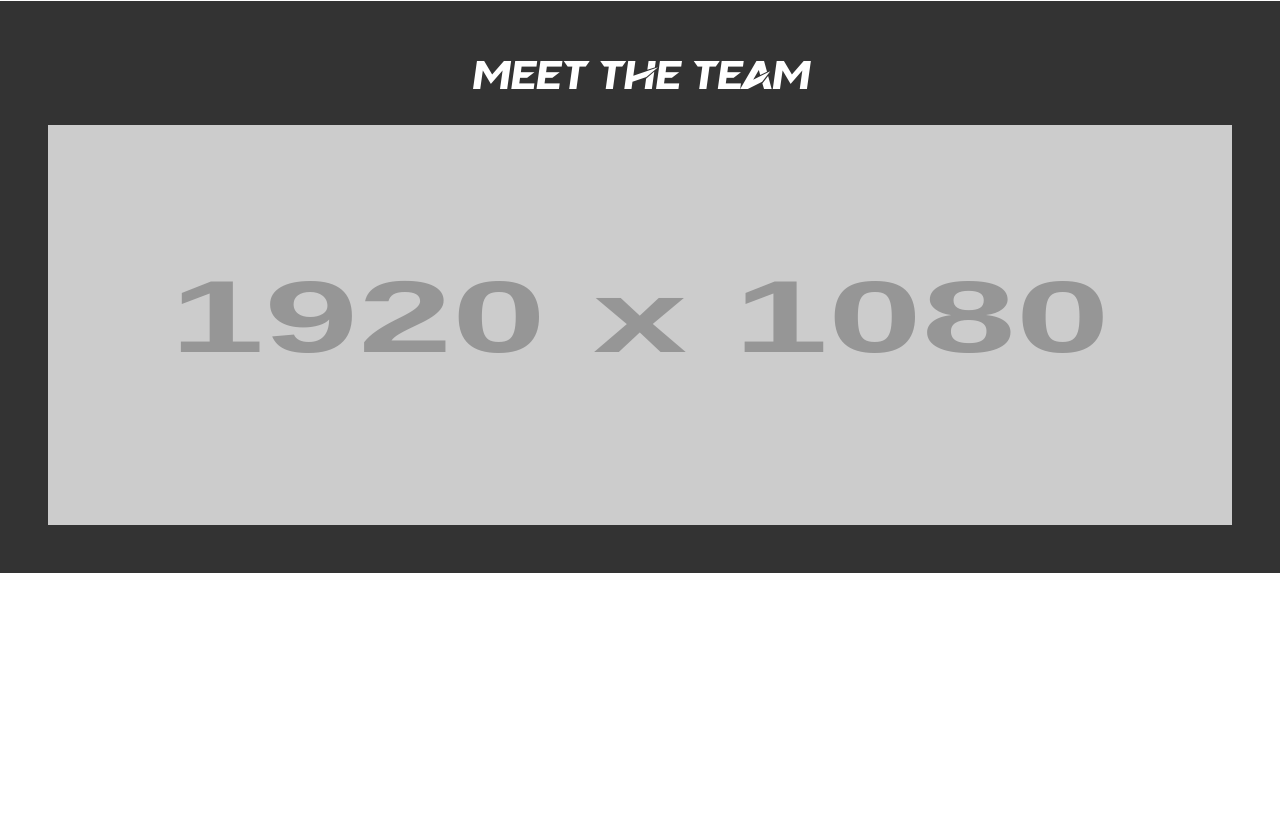
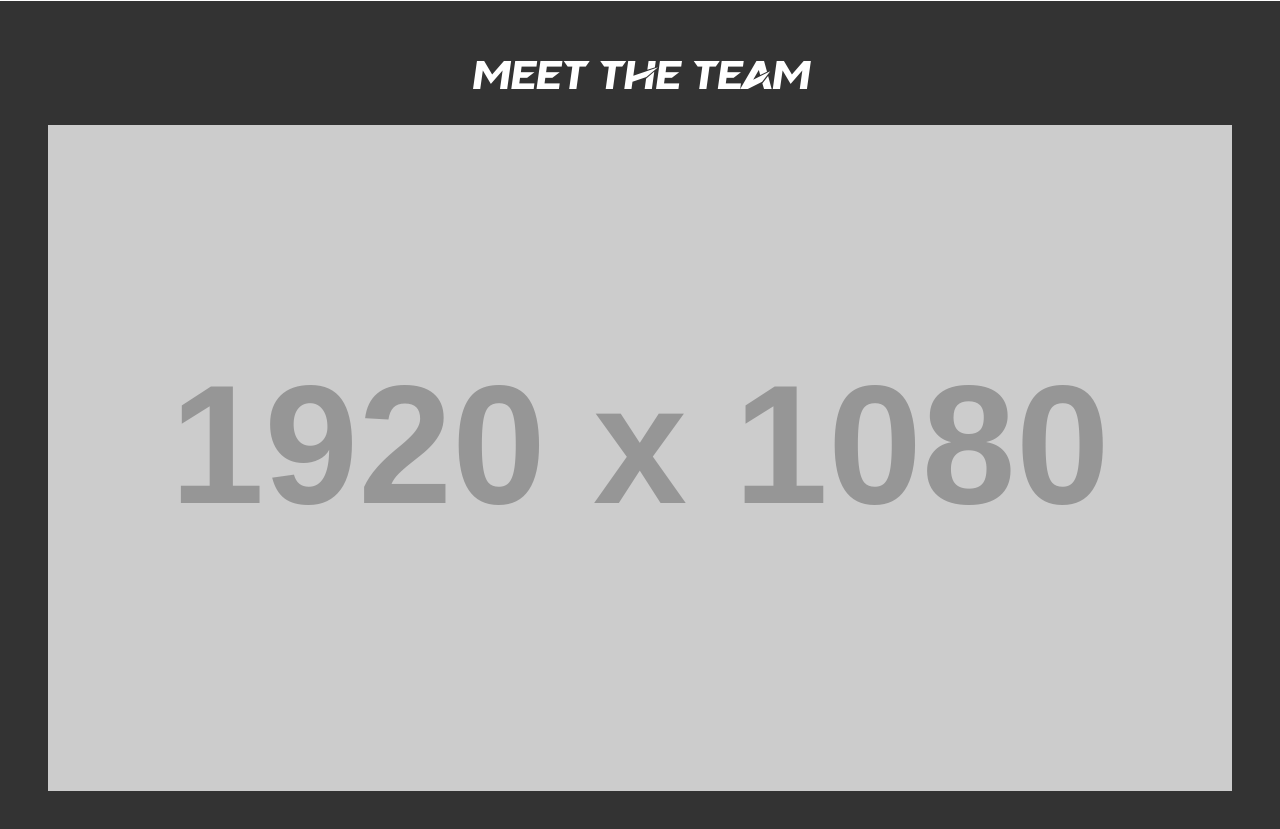
Before and after one commit to poLionel/PDG-RocketLeagueIRL, a plain HTML site: page landingPage/index.html in a window 1280 px wide. Shown: the part 1320-2149 px from the top of the page. Before the commit the page ends 1893 px from the top, so only its background shows below. Drawn offline with nearby package versions, Linux system fonts and the light colour scheme; placeholder pictures from the web are drawn by us.

Commit message:
Resized team image

```diff
--- a/landingPage/index.html
+++ b/landingPage/index.html
@@ -215,7 +215,7 @@
     }
 
     .team-members {
-        max-height: 400px;
+        max-height: 700px;
         display: flex;
         justify-content: center;
     }
```
